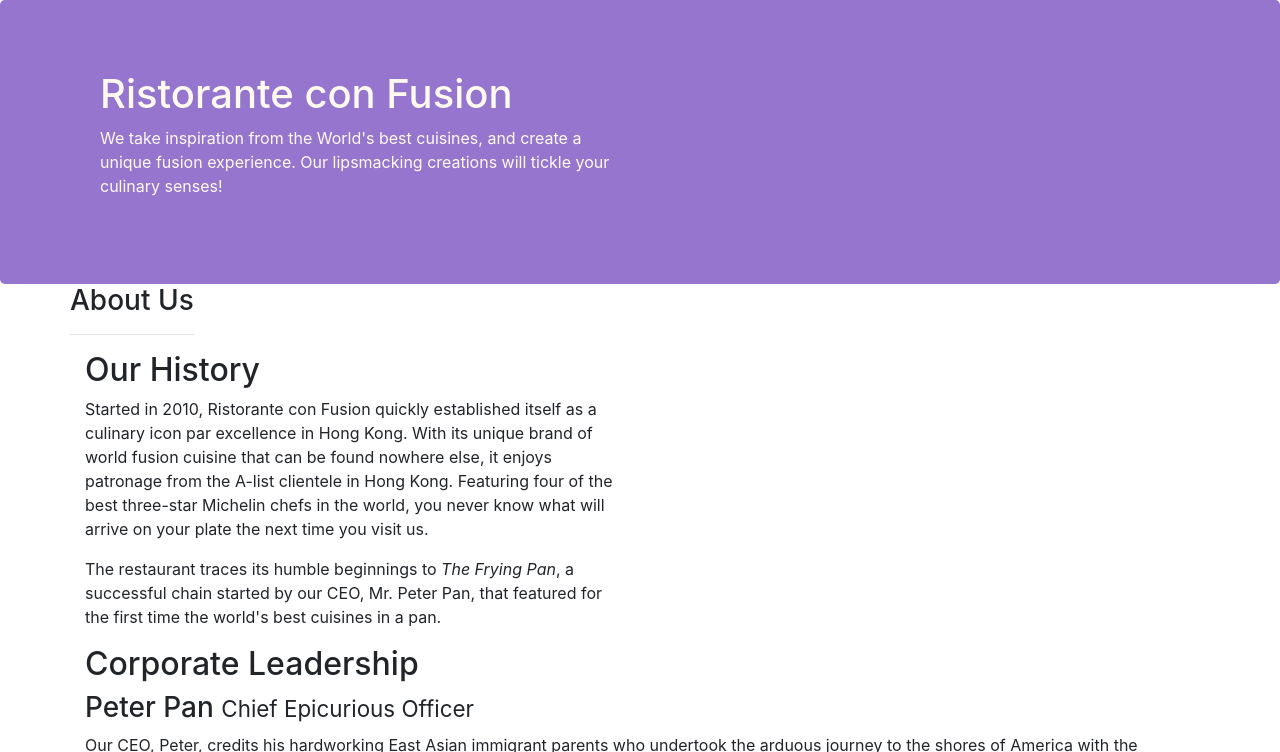
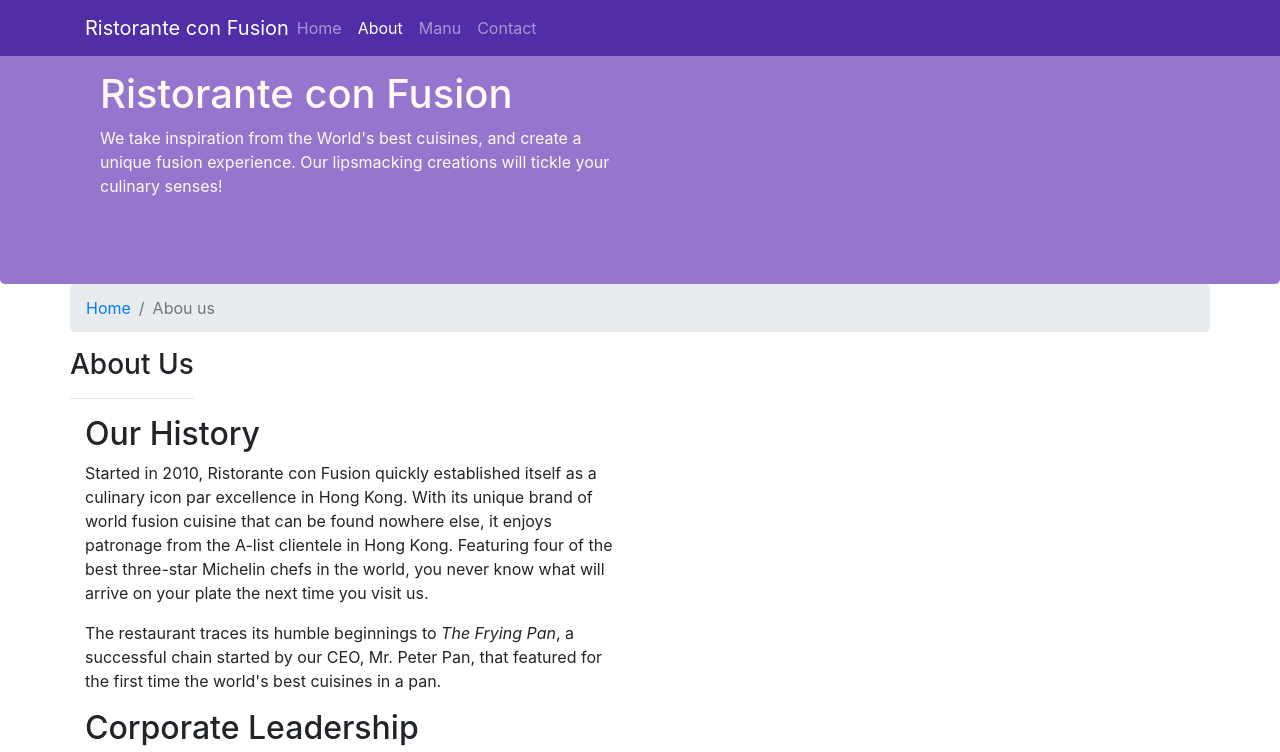
Before and after one commit to Khatsur/coursera_bootstrap, a website: page aboutus.html in a window 1280 px wide. Shown: the top 752 px of the page. Drawn offline with nearby package versions, Linux system fonts and the light colour scheme.

Commit message:
Navbar and breadcrumb

```diff
--- a/aboutus.html
+++ b/aboutus.html
@@ -13,7 +13,22 @@
 </head>
 
 <body>
-
+    <nav class="navbar navbar-dark navbar-expand-sm fixed-top">
+        <div class="container">
+            <button class="navbar-toggler" type="button" data-toggle="collapse" data-target="#Navbar">
+                <span class="navbar-toggler-icon"></span>
+            </button>
+            <a class="navbar-brand mr-auto" href="./index.html">Ristorante con Fusion</a>
+            <div class="collapse navbar-collapse" id="Navbar">
+              <ul class="navbar-nav mr-auto">
+                <li class="nav-item"><a class="nav-link" href="#">Home</a></li>
+                <li class="nav-item active"><a class="nav-link" href="#">About</a></li>
+                <li class="nav-item"><a class="nav-link" href="#">Manu</a></li>
+                <li class="nav-item"><a class="nav-link" href="#">Contact</a></li>
+              </ul>
+         </div>
+        </div>
+    </nav>
     <header class="jumbotron">
         <div class="container">
             <div class="row row-header">
@@ -29,6 +44,11 @@
 
     <div class="container">
         <div class="row">
+            <ol class="col-12 breadcrumb">
+                <li class="breadcrumb-item"><a href="./index.html">Home</a></li>
+                <li class="breadcrumb-item active">Abou us</li>
+
+            </ol>
             <div>
                <h3>About Us</h3>
                <hr>
@@ -76,7 +96,7 @@
                 <div class="col-4 offset-1 col-sm-2">
                     <h5>Links</h5>
                     <ul class="list-unstyled">
-                        <li><a href="#">Home</a></li>
+                        <li><a href="./index.html">Home</a></li>
                         <li><a href="#">About</a></li>
                         <li><a href="#">Menu</a></li>
                         <li><a href="#">Contact</a></li>
--- a/css/styles.css
+++ b/css/styles.css
@@ -29,3 +29,12 @@
     margin: 0px;
     color: #0f0f0f;
 }
+
+.body {
+    padding: 50px 0px 0px 0px;
+    z-index: 0;
+}
+
+.navbar-dark {
+    background-color: #512da8;
+}
```
Also changed, not shown: index.html (+17 -1 lines).
